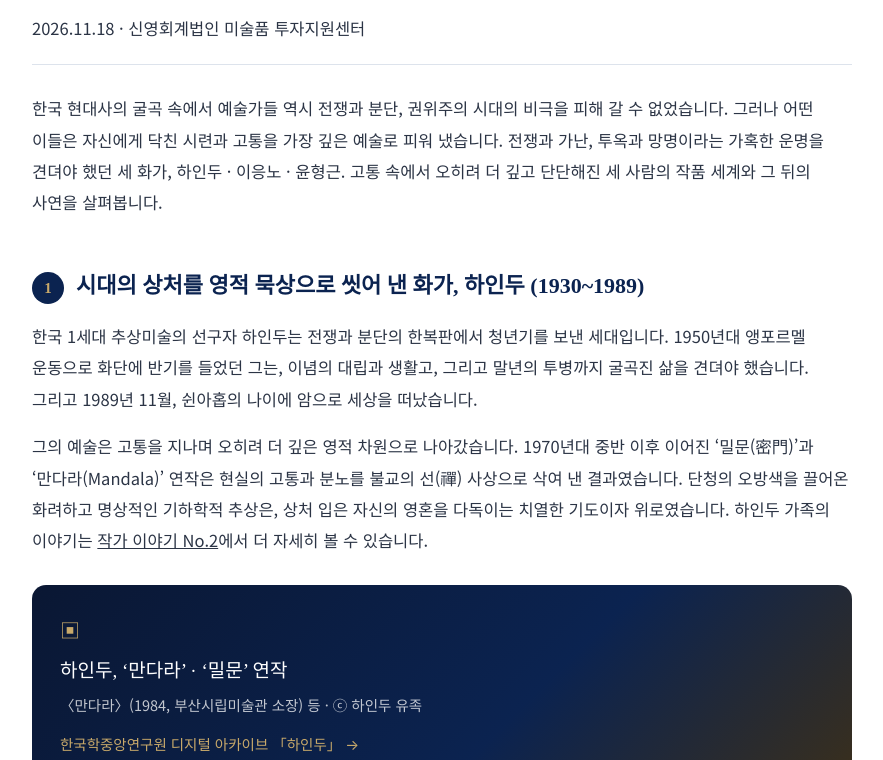
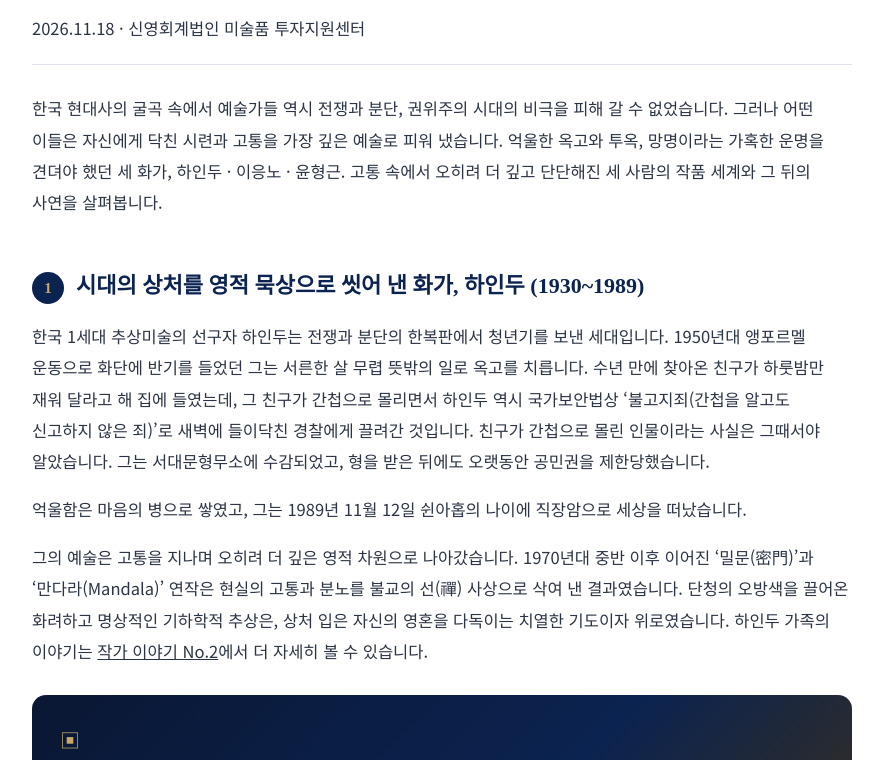
Before and after one commit to sunmoonthegreat/syfas-Homepage, a plain HTML site: page art-story-7.html in a window 1280 px wide. Shown: the part 553-1313 px from the top of the page, without its empty margins (198-1081 px from the left). Drawn offline with Linux system fonts and the light colour scheme.

Commit message:
작가 이야기 No.7 하인두 불고지죄 옥고 사실 반영 (서울경제·오마이뉴스·국제신문 확인) (#28)
Claude-Session: https://claude.ai/code/session_01JEEwQ7hGngoPasNg411Xsm

Co-authored-by: Claude <noreply@anthropic.com>

```diff
--- a/art-story-7.html
+++ b/art-story-7.html
@@ -67,10 +67,11 @@
         <h1 class="story-title">억압의 시대를 예술로 견뎌 내다<br><span>하인두 · 이응노 · 윤형근의 삶과 예술</span></h1>
         <p class="story-meta">2026.11.18 · 신영회계법인 미술품 투자지원센터</p>
 
-        <p class="story-lead">한국 현대사의 굴곡 속에서 예술가들 역시 전쟁과 분단, 권위주의 시대의 비극을 피해 갈 수 없었습니다. 그러나 어떤 이들은 자신에게 닥친 시련과 고통을 가장 깊은 예술로 피워 냈습니다. 전쟁과 가난, 투옥과 망명이라는 가혹한 운명을 견뎌야 했던 세 화가, 하인두 · 이응노 · 윤형근. 고통 속에서 오히려 더 깊고 단단해진 세 사람의 작품 세계와 그 뒤의 사연을 살펴봅니다.</p>
+        <p class="story-lead">한국 현대사의 굴곡 속에서 예술가들 역시 전쟁과 분단, 권위주의 시대의 비극을 피해 갈 수 없었습니다. 그러나 어떤 이들은 자신에게 닥친 시련과 고통을 가장 깊은 예술로 피워 냈습니다. 억울한 옥고와 투옥, 망명이라는 가혹한 운명을 견뎌야 했던 세 화가, 하인두 · 이응노 · 윤형근. 고통 속에서 오히려 더 깊고 단단해진 세 사람의 작품 세계와 그 뒤의 사연을 살펴봅니다.</p>
 
         <h3 class="story-h"><span>1</span>시대의 상처를 영적 묵상으로 씻어 낸 화가, 하인두 (1930~1989)</h3>
-        <p>한국 1세대 추상미술의 선구자 하인두는 전쟁과 분단의 한복판에서 청년기를 보낸 세대입니다. 1950년대 앵포르멜 운동으로 화단에 반기를 들었던 그는, 이념의 대립과 생활고, 그리고 말년의 투병까지 굴곡진 삶을 견뎌야 했습니다. 그리고 1989년 11월, 쉰아홉의 나이에 암으로 세상을 떠났습니다.</p>
+        <p>한국 1세대 추상미술의 선구자 하인두는 전쟁과 분단의 한복판에서 청년기를 보낸 세대입니다. 1950년대 앵포르멜 운동으로 화단에 반기를 들었던 그는 서른한 살 무렵 뜻밖의 일로 옥고를 치릅니다. 수년 만에 찾아온 친구가 하룻밤만 재워 달라고 해 집에 들였는데, 그 친구가 간첩으로 몰리면서 하인두 역시 국가보안법상 ‘불고지죄(간첩을 알고도 신고하지 않은 죄)’로 새벽에 들이닥친 경찰에게 끌려간 것입니다. 친구가 간첩으로 몰린 인물이라는 사실은 그때서야 알았습니다. 그는 서대문형무소에 수감되었고, 형을 받은 뒤에도 오랫동안 공민권을 제한당했습니다.</p>
+        <p>억울함은 마음의 병으로 쌓였고, 그는 1989년 11월 12일 쉰아홉의 나이에 직장암으로 세상을 떠났습니다.</p>
         <p>그의 예술은 고통을 지나며 오히려 더 깊은 영적 차원으로 나아갔습니다. 1970년대 중반 이후 이어진 ‘밀문(密門)’과 ‘만다라(Mandala)’ 연작은 현실의 고통과 분노를 불교의 선(禪) 사상으로 삭여 낸 결과였습니다. 단청의 오방색을 끌어온 화려하고 명상적인 기하학적 추상은, 상처 입은 자신의 영혼을 다독이는 치열한 기도이자 위로였습니다. 하인두 가족의 이야기는 <a href="art-story-2.html">작가 이야기 No.2</a>에서 더 자세히 볼 수 있습니다.</p>
         <figure class="story-figure">
           <div class="story-figure-box">
@@ -126,6 +127,9 @@
           <p class="section-label">참고 자료</p>
           <ol>
             <li><a href="https://dh.aks.ac.kr/wiki/index.php/%ED%95%98%EC%9D%B8%EB%91%90" target="_blank" rel="noopener">한국학중앙연구원 디지털 아카이브 「하인두」</a></li>
+            <li><a href="https://www.sedaily.com/article/12438778" target="_blank" rel="noopener">서울경제 「검은 커튼 드리웠던 화가의 삶에 환희가...」(2019.10.9)</a></li>
+            <li><a href="https://www.ohmynews.com/NWS_Web/View/at_pg.aspx?CNTN_CD=A0001752500" target="_blank" rel="noopener">오마이뉴스 「삶에 파란과 축제를 일으키는 색채의 유희」(2012.7.4)</a></li>
+            <li><a href="https://www.kookje.co.kr/news2011/asp/newsbody.asp?code=2100&amp;key=20060619.22028203811" target="_blank" rel="noopener">국제신문 「시인 김규태의 인간기행 &lt;19&gt; 화가 하인두의 불꽃 (상)」(2006.6.18)</a></li>
             <li><a href="https://www.segye.com/newsView/20240805516842" target="_blank" rel="noopener">세계일보 「손잡고 함께 가는 인간, 예술로 승화… 공생공존을 그리다」(2024.8.5)</a></li>
             <li><a href="https://www.seoul.co.kr/news/1994/04/27/19940427014001" target="_blank" rel="noopener">서울신문 「29일부터 호암갤러리… 이응로화백 5주기」(1994.4.27)</a></li>
             <li><a href="https://m.ohmynews.com/NWS_Web/Mobile/at_pg.aspx?CNTN_CD=A0002504976" target="_blank" rel="noopener">오마이뉴스 「윤형근, 올곧게 살며 독자적 세계를 구축한 예술가」(2019.1.18)</a></li>
```
